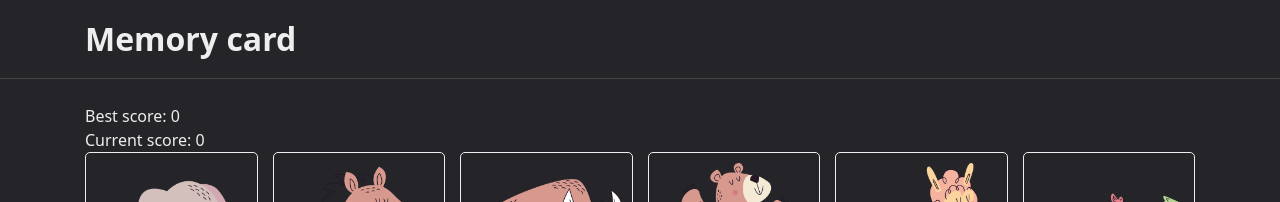
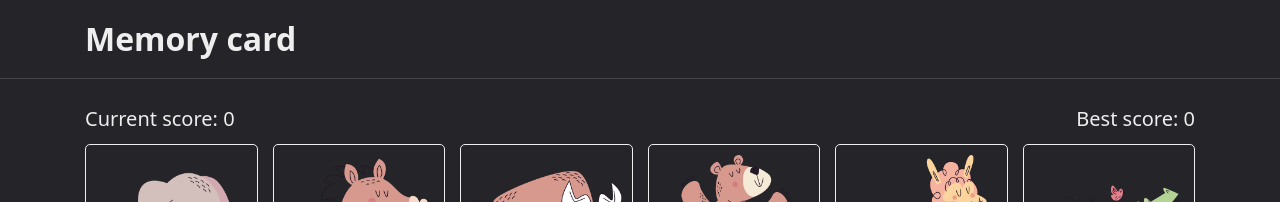
Before and after one commit to greqov/odin-memory-card-3000, a React app: page / in a window 1280 px wide. Shown: the top 202 px of the page. Built offline with nearby package versions, Linux system fonts and the light colour scheme; the HTML template or start-up script is replaced by a standard one.

Commit message:
Style statistics block

```diff
--- a/src/App.jsx
+++ b/src/App.jsx
@@ -31,8 +31,10 @@ function App() {
       <Header />
 
       <Main>
-        <div>Best score: {bestScore}</div>
-        <div>Current score: {selected.length} </div>
+        <div className="stats">
+          <div>Current score: {selected.length} </div>
+          <div>Best score: {bestScore}</div>
+        </div>
         <CardList handleClick={handleClick} />
       </Main>
 
--- a/src/css/styles.css
+++ b/src/css/styles.css
@@ -67,6 +67,13 @@ body {
   vertical-align: bottom;
 }
 
+.stats {
+  display: flex;
+  justify-content: space-between;
+  margin-bottom: 10px;
+  font-size: 20px;
+}
+
 .cards-list {
   display: grid;
   /* somewhat (container with - gaps) / 6 */
```
